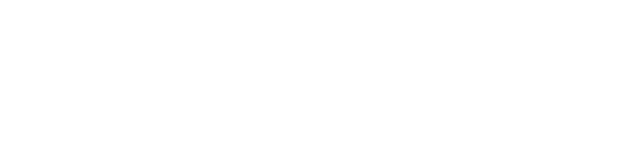
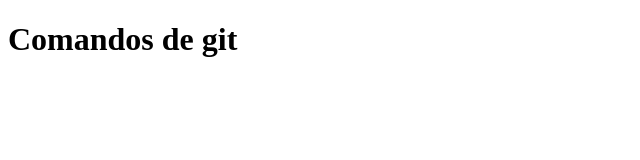
Before and after one commit to ryanfreita/Projrto-git, a plain HTML site: page index.html in a window 1280 px wide. Shown: the whole page, without its empty margins (0-640 px from the left). Drawn offline with Linux system fonts and the light colour scheme.

Commit message:
linha header

```diff
--- a/index.html
+++ b/index.html
@@ -5,6 +5,9 @@
     <meta name="viewport" content="width=device-width, initial-scale=1.0">
     <title>TUtorial git</title>
 </head>
+<header>
+    <h1>Comandos de git</h1>
+</header>
 <body>
 
 </body>
```
